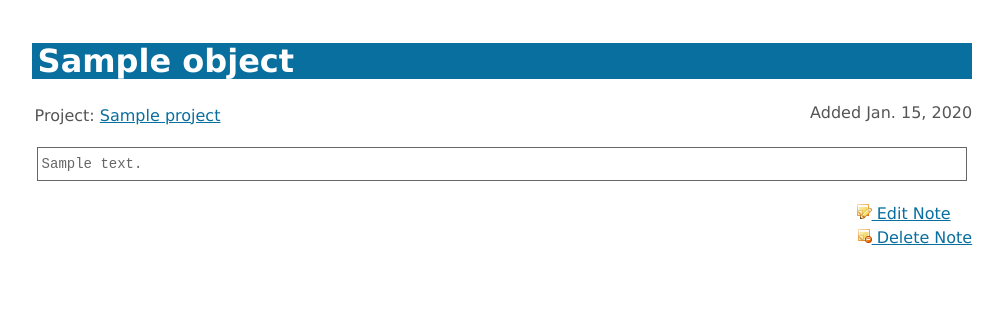
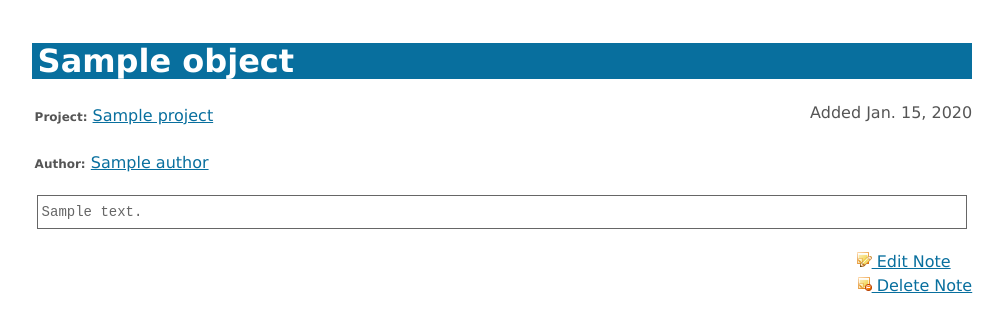
Before and after one commit to pgaspar/gestor, a Django app: template gestor/templates/note_detail.html in a window 1280 px wide. Shown: the part 107-439 px from the top of the page, without its empty margins (18-1021 px from the left). Run offline with Django 3.2, Linux system fonts and the light colour scheme; the template is opened without the code that fills it: most values are stand-ins (such as "Sample title", 1, 10 or a date in 2020).

Commit message:
git-svn-id: http://code.alcidesfonseca.com/gestor/jksite@39 98cf0b1a-8b52-0410-b8cf-cedd4b1de3d6

```diff
--- a/gestor/templates/note_detail.html
+++ b/gestor/templates/note_detail.html
@@ -10,7 +10,8 @@
 			Added {{object.set_date|naturalday}}
 		</div>
 
-		<p>Project: <a href="{{object.project.get_absolute_url}}">{{object.project.name}}</a></p>
+		<p><b class="label">Project:</b> <a href="{{object.project.get_absolute_url}}">{{object.project.name}}</a></p>
+		<p><b class="label">Author:</b> <a href="{{object.author.get_absolute_url}}">{{object.author.get_full_name}}</a></p>
 		<div class="description clear text">{{object.description|textile}}</div>
 
 		<div class="actions">
```
